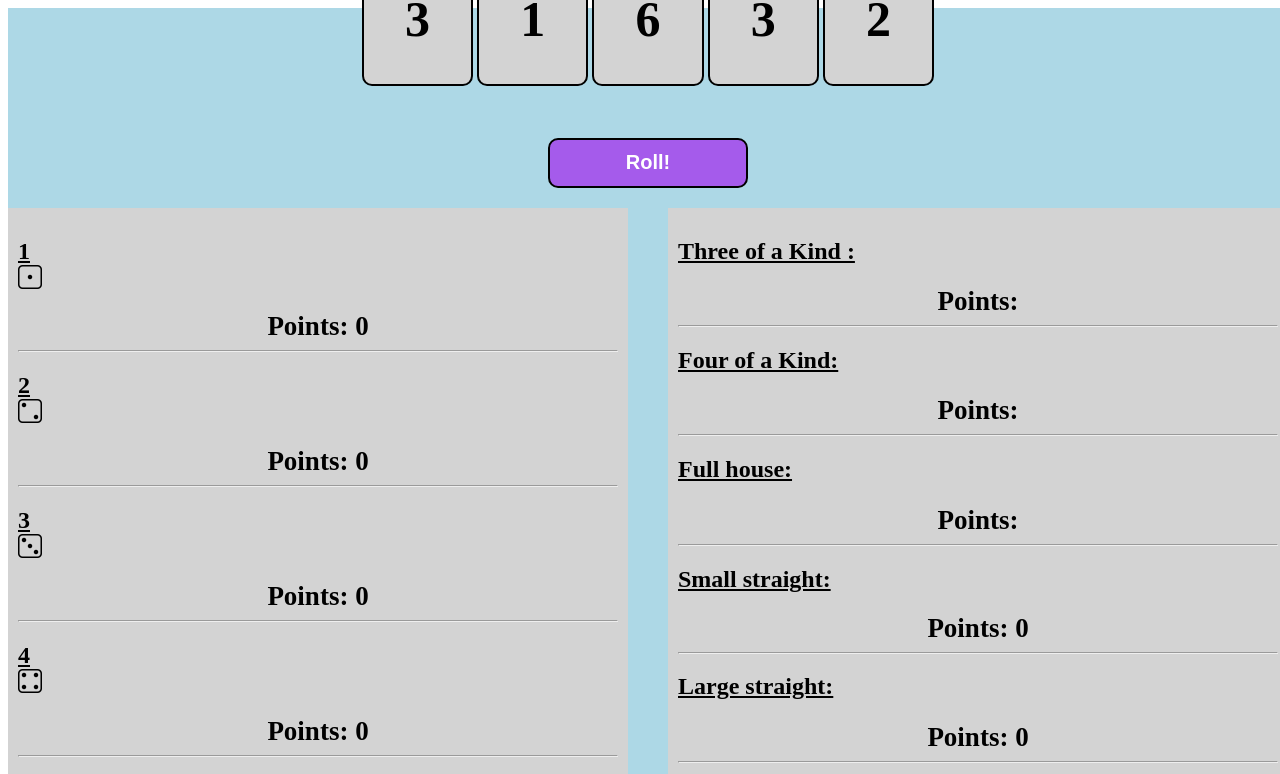
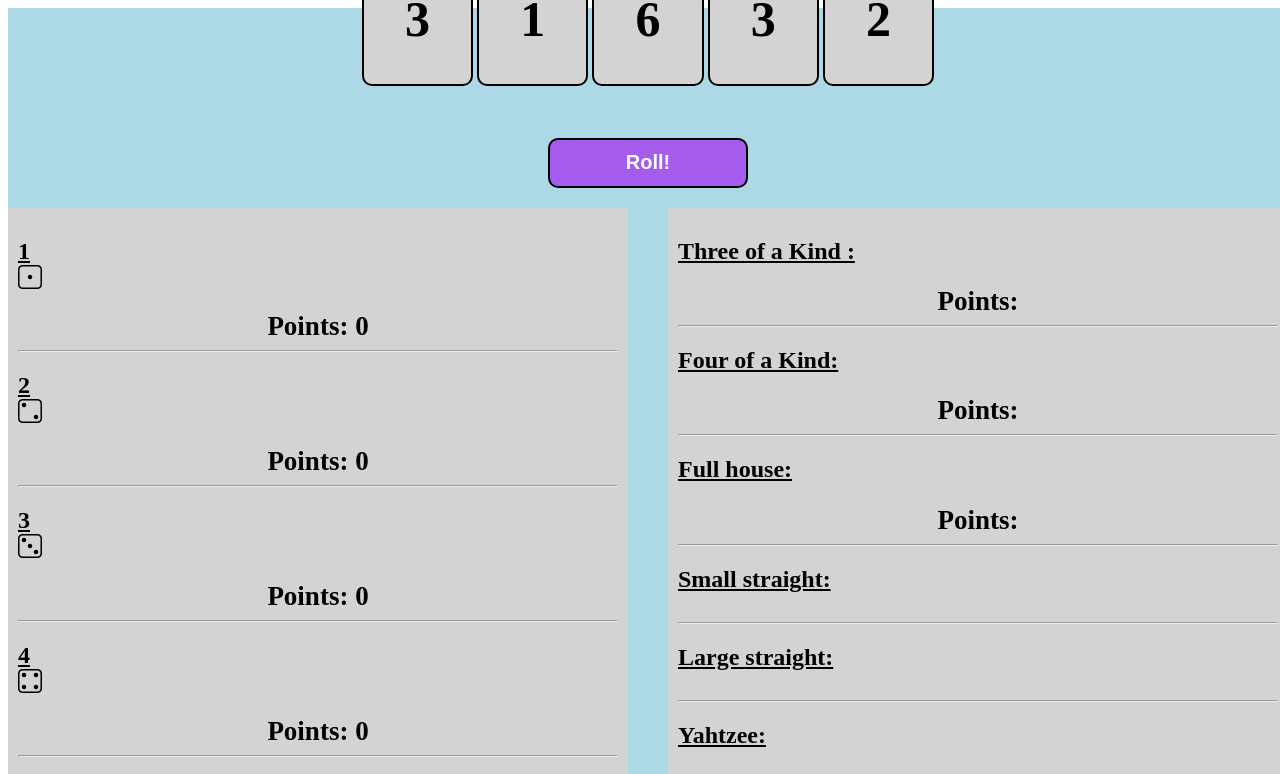
Before and after one commit to ThatOneJon/React-Yatzeeh-Game, a React (Create React App) app: page / in a window 1280 px wide. Shown: the top 774 px of the page. Built offline with nearby package versions, Linux system fonts and the light colour scheme.

Commit message:
score cards mostly finished

```diff
--- a/src/components/scoreCard.js
+++ b/src/components/scoreCard.js
@@ -52,9 +52,18 @@ export default function ScoreCard(props){
         if(heldDice.length === 3){
                 heldDice.every(x => x.value === heldDice[0].value ? true : false) ? threeKindValue = heldDice[0].value * 3 : threeKindValue = 0
                 numberDice = `bi bi-dice-${String(heldDice[0].value)}`
+
             }else if(heldDice.length === 4){
                 heldDice.every(x => x.value === heldDice[0].value ? true : false) ? threeKindValue = heldDice[0].value * 4 : threeKindValue = 0
                 numberDice = `bi bi-dice-${String(heldDice[0].value)}`
+
+                let values = heldDice.map(val => val.value)
+                let vals = values.sort()
+                for(let i = vals.length-1; i > 0; i--){
+                     vals[i] === vals[i-1]+1  ? smallStraight = true : smallStraight = false
+                }
+
+
             }else if (heldDice.length === 5){
                 heldDice.every(x => x.value === heldDice[0].value ? true : false) ? threeKindValue = 50 : threeKindValue = 0
 
@@ -107,9 +116,9 @@ export default function ScoreCard(props){
                 <hr></hr>
                 <h2>Full house: </h2><h1>  {fullHouseIcons} </h1><div className="amountheld"> Points:  {fullHouse.length === 5 && "25"} </div>
                 <hr></hr>
-                <h2>Small straight: </h2><h2> <i className= "a"></i> </h2> <div className="amountheld"> Points:  {threeKindValue} </div>
+                <h2>Small straight: </h2><h1> {smallStraight && heldDice.map( y => <i className= {`bi bi-dice-${y.value}`}> </i> )} </h1> <div className="amountheld"> {smallStraight && "Points:  30"} </div>
                 <hr></hr>
-                <h2>Large straight: </h2><h1> { largeStraight && heldDice.map(oneD => <i className= {`bi bi-dice-${oneD.value}`}> </i>)}</h1> <div className="amountheld"> Points:  {threeKindValue} </div>
+                <h2>Large straight: </h2><h1> { largeStraight && heldDice.map(oneD => <i className= {`bi bi-dice-${oneD.value}`}> </i>)}</h1> <div className="amountheld"> {largeStraight && "Points:  40" }</div>
                 <hr></hr>
                 <h2>Yahtzee: </h2><h1> { (heldDice.length === 5 && threeKindValue === 50) && <i className = {`bi bi-dice-${String(heldDice[0].value)}`}></i> } </h1> <div className="amountheld"> Points:  { heldDice.length === 5 && threeKindValue} </div>
                 <hr></hr>
```
